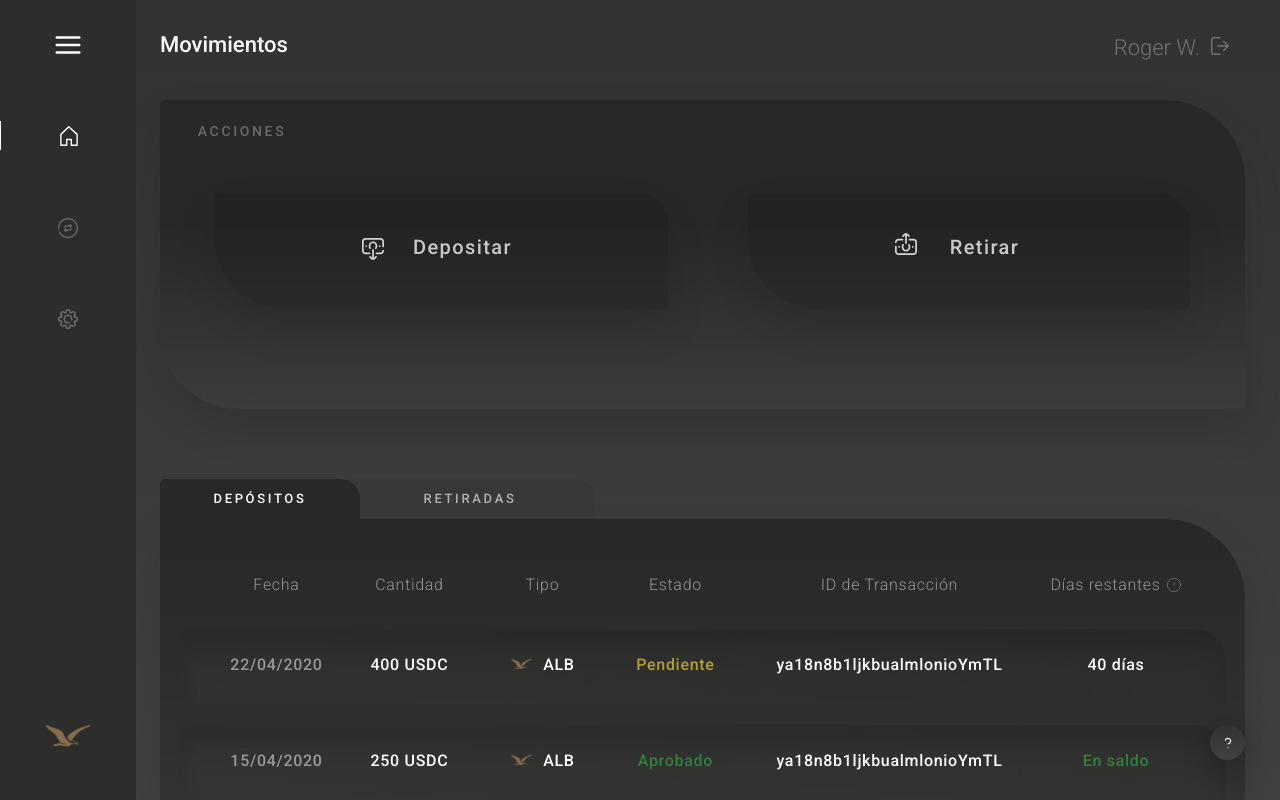
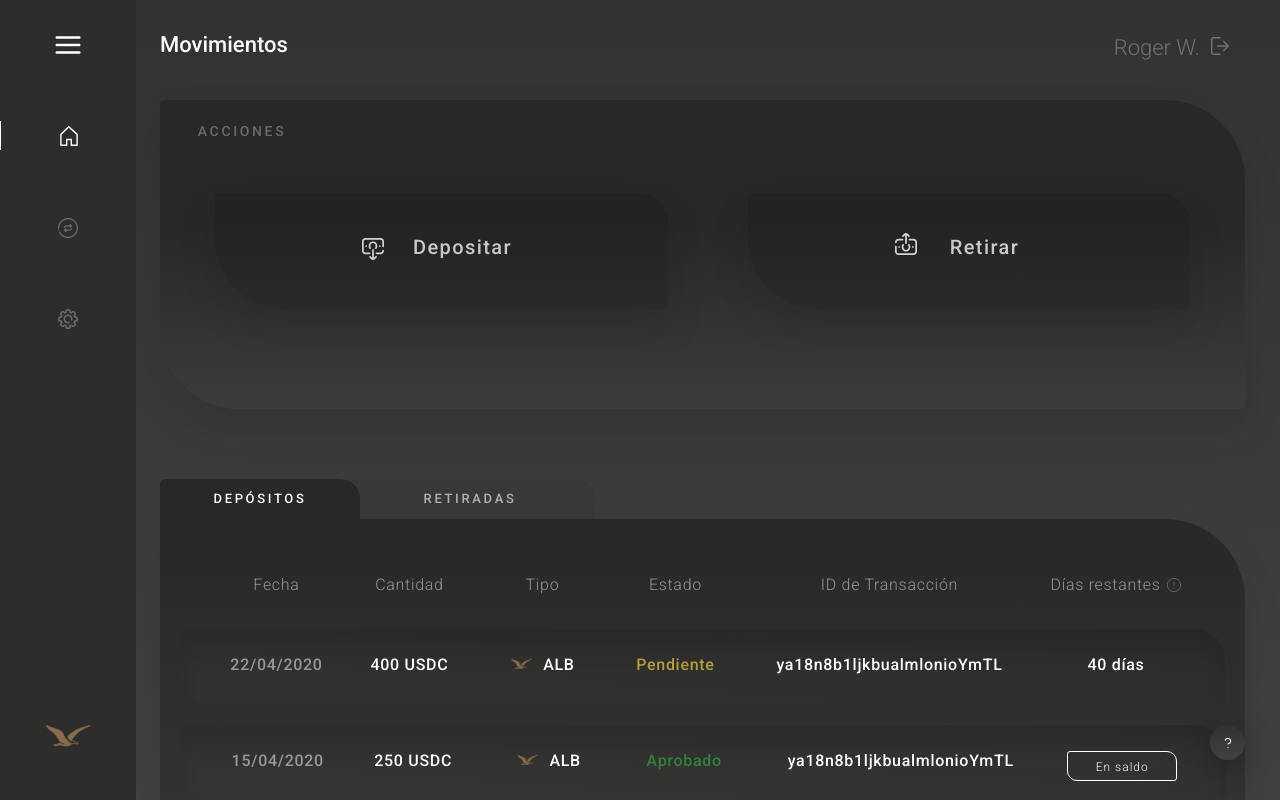
Before and after one commit to ericruizm/eth-digital, a React (Create React App) app: page /movements in a window 1280 px wide. Shown: the top 800 px of the page. Built offline with nearby package versions, Linux system fonts and the light colour scheme.

Commit message:
Actualizar Web

```diff
--- a/src/components/inicio/Inicio.css
+++ b/src/components/inicio/Inicio.css
@@ -303,8 +303,31 @@ body {
 }
 
 .Boton_RetirarDinero {
+  box-sizing: border-box;
+  height: 30px;
+  width: 110px;
+  border-radius: 3px 10px;
+  border: 0.5px solid #fff;
+  margin-top: 26px;
+  color: #fff;
+  font-weight: 300;
+  font-size: 12px;
+  letter-spacing: 1px;
+  line-height: 14px;
+  text-align: center;
+  vertical-align: middle;
+  line-height: 30px;
+  scale: 1;
+  transition: 0.8s cubic-bezier(0.2, 0.8, 0.2, 1);
+  cursor: default;
 }
-.En_Saldo {
+
+.Boton_RetirarDinero:hover {
+  font-weight: 400;
+  transform: scale(1.09);
+  transition: 0.8s cubic-bezier(0.2, 0.8, 0.2, 1);
+}
+/* .En_Saldo {
   width: 125px;
   margin-top: 26px;
   height: 20.72px;
@@ -312,7 +335,7 @@ body {
   font-size: 16px;
   letter-spacing: 0.7px;
   line-height: 19px;
-}
+} */
 
 .Sin_Contador {
   width: 125px;
--- a/src/components/movimientos/TablaDepositos.js
+++ b/src/components/movimientos/TablaDepositos.js
@@ -47,9 +47,7 @@ const TablaDepositos = (props) => (
           </div>
           <h3 className="Aportacion_Aprobada">Aprobado</h3>
           <h3 className="ID_transaccion">ya18n8b1ljkbualmlonioYmTL</h3>
-          <div className="Boton_RetirarDinero">
-            <h3 className="En_Saldo">En saldo</h3>
-          </div>
+          <div className="Boton_RetirarDinero">En saldo</div>
         </div>
       </div>
 
```
